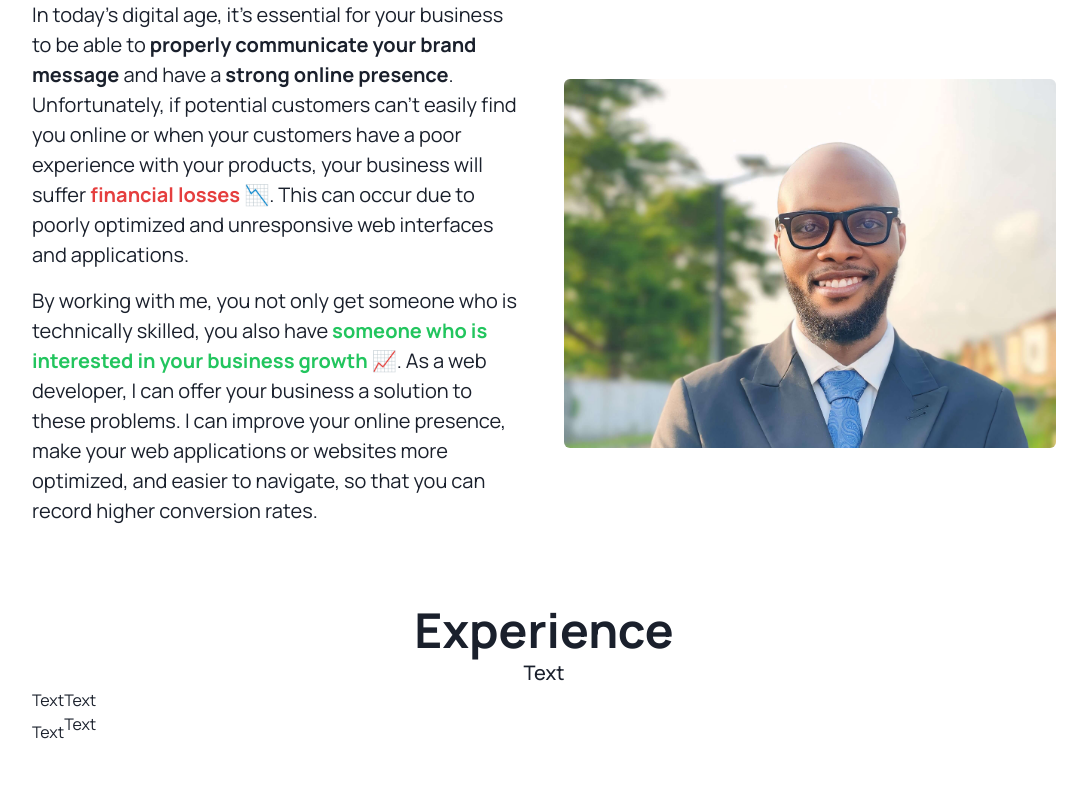
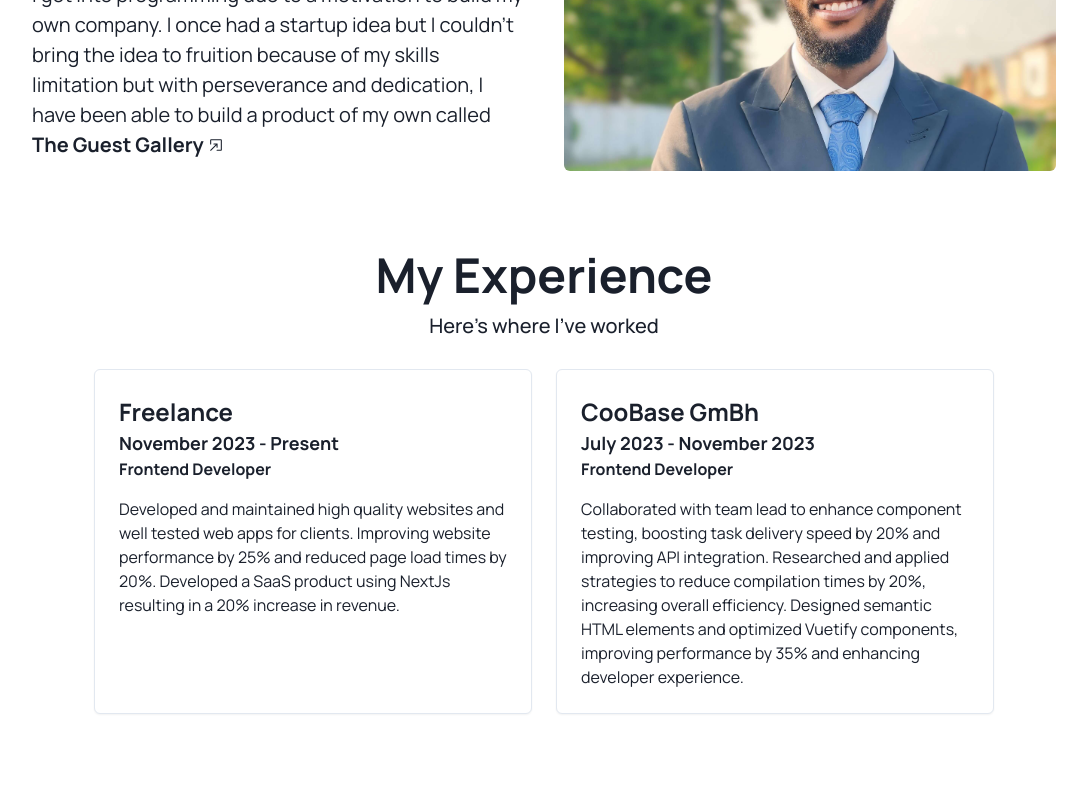
Before and after one commit to 289Volts/portfolio-test, a React (Vite) app: page / in a window 1280 px wide. Shown: the part 1740-2539 px from the top of the page, without its empty margins (96-1183 px from the left). Built offline with nearby package versions, Linux system fonts and the light colour scheme.

Commit message:
feat: experience section done

```diff
--- a/src/components/Blocks/ExperienceCard.tsx
+++ b/src/components/Blocks/ExperienceCard.tsx
@@ -1,16 +1,39 @@
-import { Flex, List, ListItem, Stack, Text } from "@chakra-ui/react";
+import { Box, Flex, Stack, Text } from "@chakra-ui/react";
 
-const ExperienceCard = () => {
+type TExperienceCardProps = {
+  name: string;
+  role: string;
+  duration: string;
+  desc: string;
+};
+const ExperienceCard = ({
+  name,
+  role,
+  duration,
+  desc,
+}: TExperienceCardProps) => {
   return (
-    <Flex>
-      <Stack>
-        <Text>Text</Text>
-        <Text>Text</Text>
+    <Flex
+      direction="column"
+      // width={{ base: "100%", md: "45%" }}
+      flex="1"
+      basis={{ base: "100%", md: "40%" }}
+      gap="4"
+      bg="white"
+      p={{ base: "4", md: "6" }}
+      borderRadius="md"
+      border={"1px solid #E2E8F0"}
+      shadow="sm"
+      position="relative"
+    >
+      <Stack fontWeight="bold" spacing="">
+        <Box>
+          <Text fontSize={{ base: "lg", md: "2xl" }}>{name}</Text>
+          <Text fontSize={{ base: "lg" }}>{duration}</Text>
+        </Box>
+        <Text>{role}</Text>
       </Stack>
-      <List>
-        <ListItem>Text</ListItem>
-        <ListItem>Text</ListItem>
-      </List>
+      <Text>{desc}</Text>
     </Flex>
   );
 };
--- a/src/components/PageSections/Components/Home/AboutSection.tsx
+++ b/src/components/PageSections/Components/Home/AboutSection.tsx
@@ -1,4 +1,5 @@
-import { Box, Flex, Image, Text } from "@chakra-ui/react";
+import { Box, Flex, Image, Link, Text } from "@chakra-ui/react";
+import ExtLinkIcon from "../../../Icons/ExtLinkIcon";
 import CusHeading from "../../../Shared/CusHeading";
 
 const AboutSection = () => {
@@ -11,42 +12,40 @@
       mx="auto"
     >
       <CusHeading
-        heading="Why should you hire me?"
+        heading="Who am I?"
         subHeading="Here's a little bit about me 😉"
       />
       <Flex
         direction={{ base: "column", md: "row" }}
         align={["start", "center"]}
-        gap={["4", "10"]}
-        mt="4"
+        gap={["6", "10"]}
+        mt={{ base: "5", md: "6", lg: "7" }}
       >
         <Box
           w={{ base: "100%", md: "50%" }}
           fontSize={{ base: "md", md: "lg", xl: "xl" }}
         >
           <Text align={{ base: "center", md: "left" }} mb="4">
-            In today's digital age, it's essential for your business to be able
-            to <strong>properly communicate your brand message</strong> and have
-            a <strong>strong online presence</strong>. Unfortunately, if
-            potential customers can't easily find you online or when your
-            customers have a poor experience with your products, your business
-            will suffer{" "}
-            <Box as="span" fontWeight="bold" color="red.500">
-              financial losses 📉
-            </Box>
-            . This can occur due to poorly optimized and unresponsive web
-            interfaces and applications.
+            My name is Roland Joshua 👋🏽, a frontend developer skilled with
+            NextJS, TailwindCSS and MongoDB to name a few, and with an interest
+            in sales, I'm passionate about using my technical skills to help
+            businesses grow.
           </Text>
           <Text align={{ base: "center", md: "left" }}>
-            By working with me, you not only get someone who is technically
-            skilled, you also have{" "}
-            <strong className="text-green-500">
-              someone who is interested in your business growth 📈
-            </strong>
-            . As a web developer, I can offer your business a solution to these
-            problems. I can improve your online presence, make your web
-            applications or websites more optimized, and easier to navigate, so
-            that you can record higher conversion rates.
+            I got into programming due to a motivation to build my own company.
+            I once had a startup idea but I couldn&apos;t bring the idea to
+            fruition because of my skills limitation but with perseverance and
+            dedication, I have been able to build a product of my own called{" "}
+            <Link
+              display="inline-flex"
+              alignItems="center"
+              gap="1"
+              fontWeight="bold"
+              isExternal
+              href="www.theguestgallery.com"
+            >
+              The Guest Gallery <ExtLinkIcon />
+            </Link>
           </Text>
         </Box>
         <Box
@@ -55,7 +54,7 @@
           overflow="hidden"
         >
           <Image
-            aspectRatio={{ base: "3/3", md: "4/3" }}
+            aspectRatio={{ base: "3/3", md: "auto", lg: "3/3", xl: "4/3" }}
             objectFit="cover"
             objectPosition="top center"
             src="/src/assets/images/roland.jpeg"
--- a/src/components/PageSections/Components/Home/ExperienceSection.tsx
+++ b/src/components/PageSections/Components/Home/ExperienceSection.tsx
@@ -2,12 +2,51 @@
 import ExperienceCard from "../../../Blocks/ExperienceCard";
 import CusHeading from "../../../Shared/CusHeading";
 
+const data = [
+  {
+    name: "Freelance",
+    role: "Frontend Developer",
+    duration: "November 2023 - Present",
+    desc: "Developed and maintained high quality websites and well tested web apps for clients. Improving website performance by 25% and reduced page load times by 20%. Developed a SaaS product using NextJs resulting in a 20% increase in revenue.",
+  },
+  {
+    name: "CooBase GmBh",
+    role: "Frontend Developer",
+    duration: "July 2023 - November 2023",
+    desc: "Collaborated with team lead to enhance component testing, boosting task delivery speed by 20% and improving API integration. Researched and applied strategies to reduce compilation times by 20%, increasing overall efficiency. Designed semantic HTML elements and optimized Vuetify components, improving performance by 35% and enhancing developer experience.",
+  },
+  // {
+  //   name: "CooBase GmBh",
+  //   role: "Frontend Developer",
+  //   duration: "July 2023 - November 2023",
+  //   desc: "Collaborated to enhance Vuetify component testing, boosting task delivery speed by 20% and improving API integration. Researched and applied strategies to reduce compilation times by 20%, increasing overall efficiency. Designed semantic HTML elements and optimized Vue.js components, improving performance by 35% and enhancing developer experience.",
+  // },
+  // {
+  //   name: "CooBase GmBh",
+  //   role: "Frontend Developer",
+  //   duration: "July 2023 - November 2023",
+  //   desc: "Collaborated to enhance Vuetify component testing, boosting task delivery speed by 20% and improving API integration. Researched and applied strategies to reduce compilation times by 20%, increasing overall efficiency. Designed semantic HTML elements and optimized Vue.js components, improving performance by 35% and enhancing developer experience.",
+  // },
+];
 const ExperienceSection = () => {
   return (
-    <Box as="section" w={{ base: "90%", xl: "80%" }} mx="auto">
-      <CusHeading heading="Experience" subHeading="Text" />
-      <Flex direction={{ base: "column", md: "row" }}>
-        <ExperienceCard />
+    <Box as="section" w={{ base: "90%", xl: "80%" }} mx="auto" maxWidth="900px">
+      <CusHeading
+        heading="My Experience"
+        subHeading="Here's where I've worked"
+      />
+      <Flex
+        mt={{ base: "5", md: "6", lg: "7" }}
+        direction={{ base: "column", md: "row" }}
+        align="stretch"
+        flexWrap="wrap"
+        gap={{ base: "4", md: "6" }}
+      >
+        {data.map((item) => (
+          <>
+            <ExperienceCard key={item.name} {...item} />
+          </>
+        ))}
       </Flex>
     </Box>
   );
--- a/src/components/PageSections/Components/Home/TestimonialSection.tsx
+++ b/src/components/PageSections/Components/Home/TestimonialSection.tsx
@@ -8,11 +8,11 @@
 };
 const TestimonialSection = ({
   position,
-  // isVisible,
+  isVisible,
 }: TTestimonialSectionProps) => {
   return (
     <Box
-      // display={isVisible ? "block" : "none"}
+      display={isVisible ? "block" : "none"}
       as="section"
       w={{ base: "90%", xl: "80%" }}
       maxWidth="1440px"
--- a/src/components/PageSections/Components/Home/ValuePropSection.tsx
+++ b/src/components/PageSections/Components/Home/ValuePropSection.tsx
@@ -14,7 +14,7 @@
         heading="Why should you hire me?"
         subHeading="Here's a little bit about me 😉"
       />
-      <Stack gap={["4", "10"]} mt="4">
+      <Stack gap={["4", "10"]} mt={{ base: "5", md: "6", lg: "7" }}>
         <Box fontSize={{ base: "md", md: "lg", xl: "xl" }}>
           <Text align="center" mb="4">
             In today's digital age, it's essential for your business to be able
--- a/src/components/PageSections/Home.tsx
+++ b/src/components/PageSections/Home.tsx
@@ -12,8 +12,8 @@
     <>
       <HeroSection />
       <ValuePropSection />
-      <TestimonialSection position="first" isVisible />
       <AboutSection />
+      <TestimonialSection position="first" isVisible={false} />
       <ExperienceSection />
       <SkillsSection />
       <ProjectsSection />
--- a/src/components/Shared/CusHeading.tsx
+++ b/src/components/Shared/CusHeading.tsx
@@ -8,7 +8,7 @@
   subHeading?: string;
 }) => {
   return (
-    <Stack gap="1" textAlign="center" mt={{ base: "14", md: "20" }}>
+    <Stack gap="3" textAlign="center" mt={{ base: "14", md: "20" }}>
       <Heading size={{ base: "xl", lg: "2xl" }}>{heading}</Heading>
       <Text fontSize={{ base: "lg", lg: "xl" }} fontWeight="medium">
         {subHeading}
```
